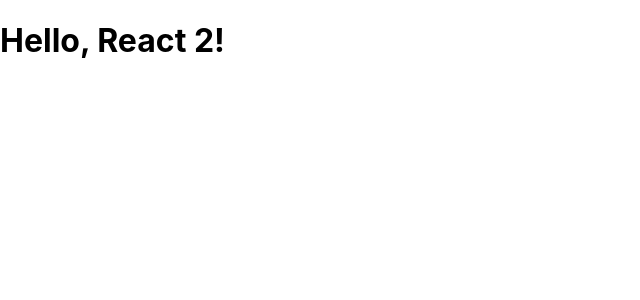
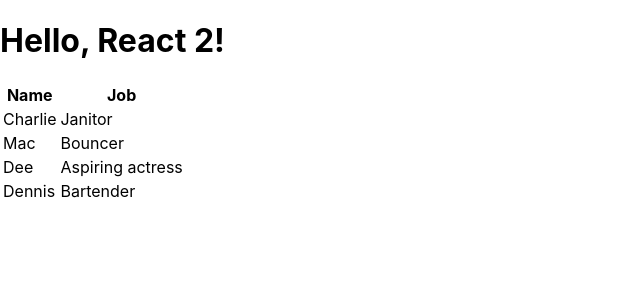
Before and after one commit to mgomez05/react-warmump-my-first-app, a React (Create React App) app: page / in a window 1280 px wide. Shown: the top 300 px of the page, without its empty margins (0-640 px from the left). Built offline with nearby package versions, Linux system fonts and the light colour scheme.

Commit message:
Updated the RussApp component to display a Table as well

```diff
--- a/src/App.js
+++ b/src/App.js
@@ -1,10 +1,12 @@
 import React, {Component} from 'react'
+import Table from './Table'
 
 class RussApp extends Component {
   render() {
     return (
-      <div className="RussApp">
+      <div className="container">
         <h1>Hello, React 2!</h1>
+        <Table />
       </div>
     )
   }
```
